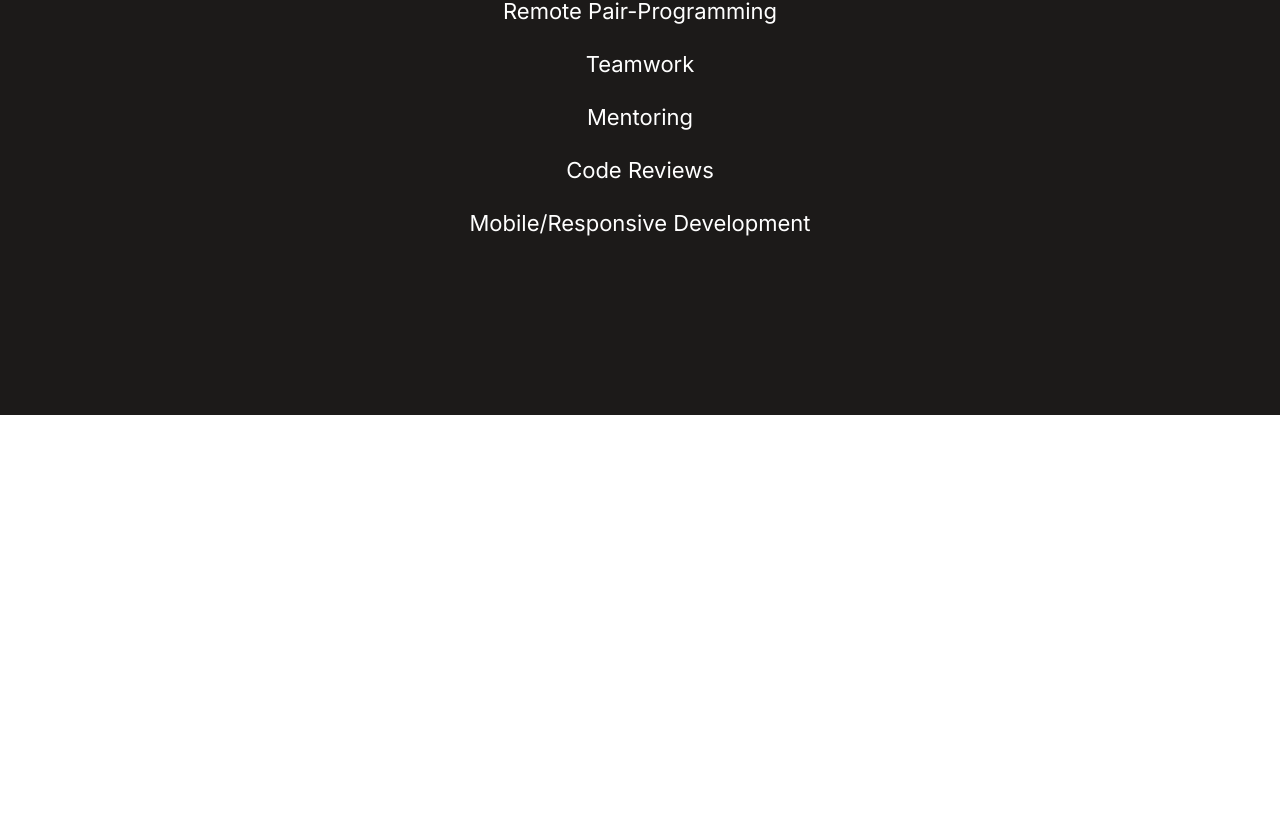
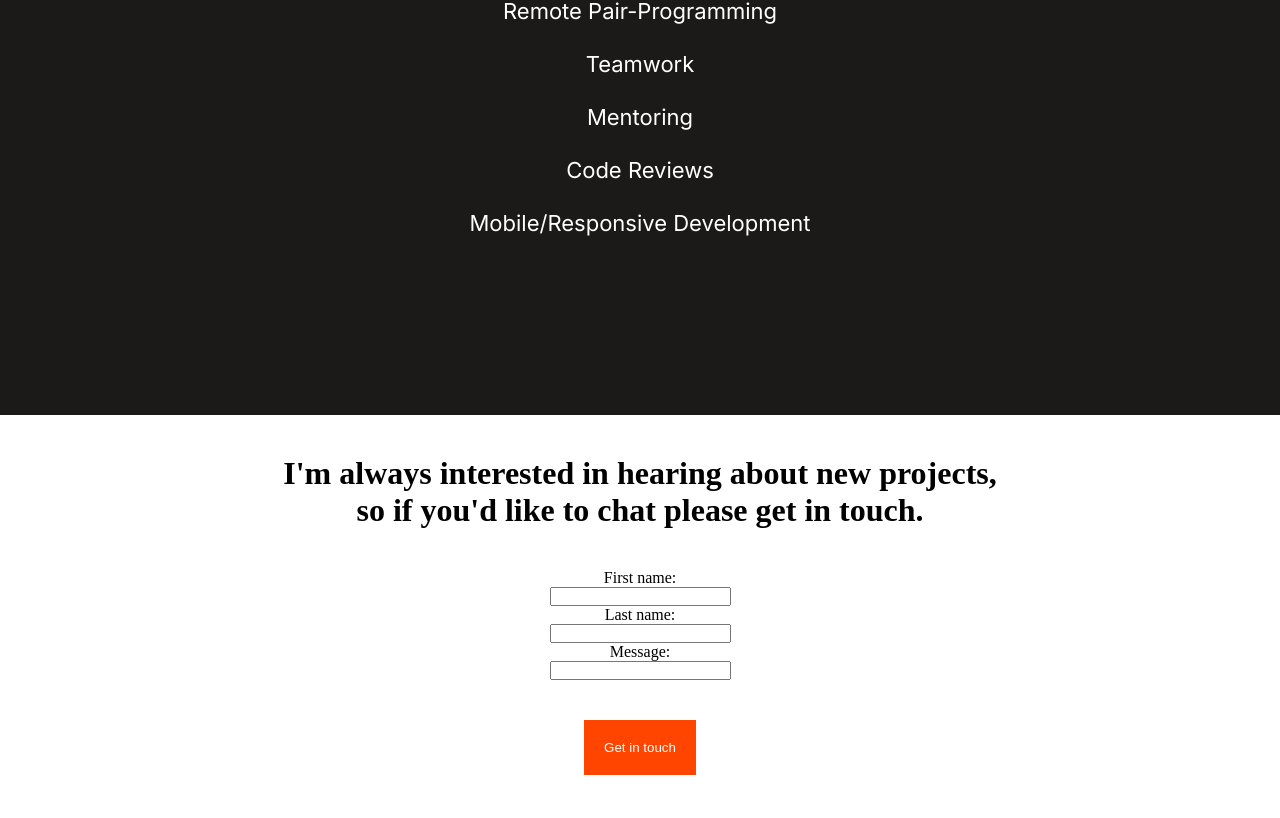
Before and after one commit to Felipeg005/Contact-Form-CR, a plain HTML site: page index.html in a window 1280 px wide. Shown: the part 6292-7110 px from the top of the page. Before the commit the page ends 6707 px from the top, so only its background shows below. Drawn offline with Linux system fonts and the light colour scheme.

Commit message:
Adds contact me form

```diff
--- a/css/main.css
+++ b/css/main.css
@@ -325,3 +325,21 @@ li {
 .skills {
   list-style: inside url("../media/svg/circle.svg");
 }
+
+.form-title {
+  margin: 40px 0 0 0;
+  text-align: center;
+}
+
+.form {
+  margin: 40px 0 40px 0;
+  text-align: center;
+}
+
+.form-button {
+  margin: 40px 0 40px 0;
+  padding: 20px;
+  background-color: orangered;
+  color: white;
+  border: none;
+}
--- a/index.html
+++ b/index.html
@@ -290,6 +290,16 @@
         </div>
       </div>
     </main>
+    <h1 class="form-title">I'm always interested in hearing about new projects,<br>so if you'd like to chat please get in touch.</h1>
+    <form class="form">
+      <label for="fname">First name:</label><br>
+      <input type="text" name="fname"><br>
+      <label for="lname">Last name:</label><br>
+      <input type="text" name="lname"><br>
+      <label for="message">Message:</label><br>
+      <input type="text" name="message"><br>
+      <button class="form-button" type="submit">Get in touch</button>
+    </form>
 
     <script
       src="https://kit.fontawesome.com/e966a3bd22.js"
```
